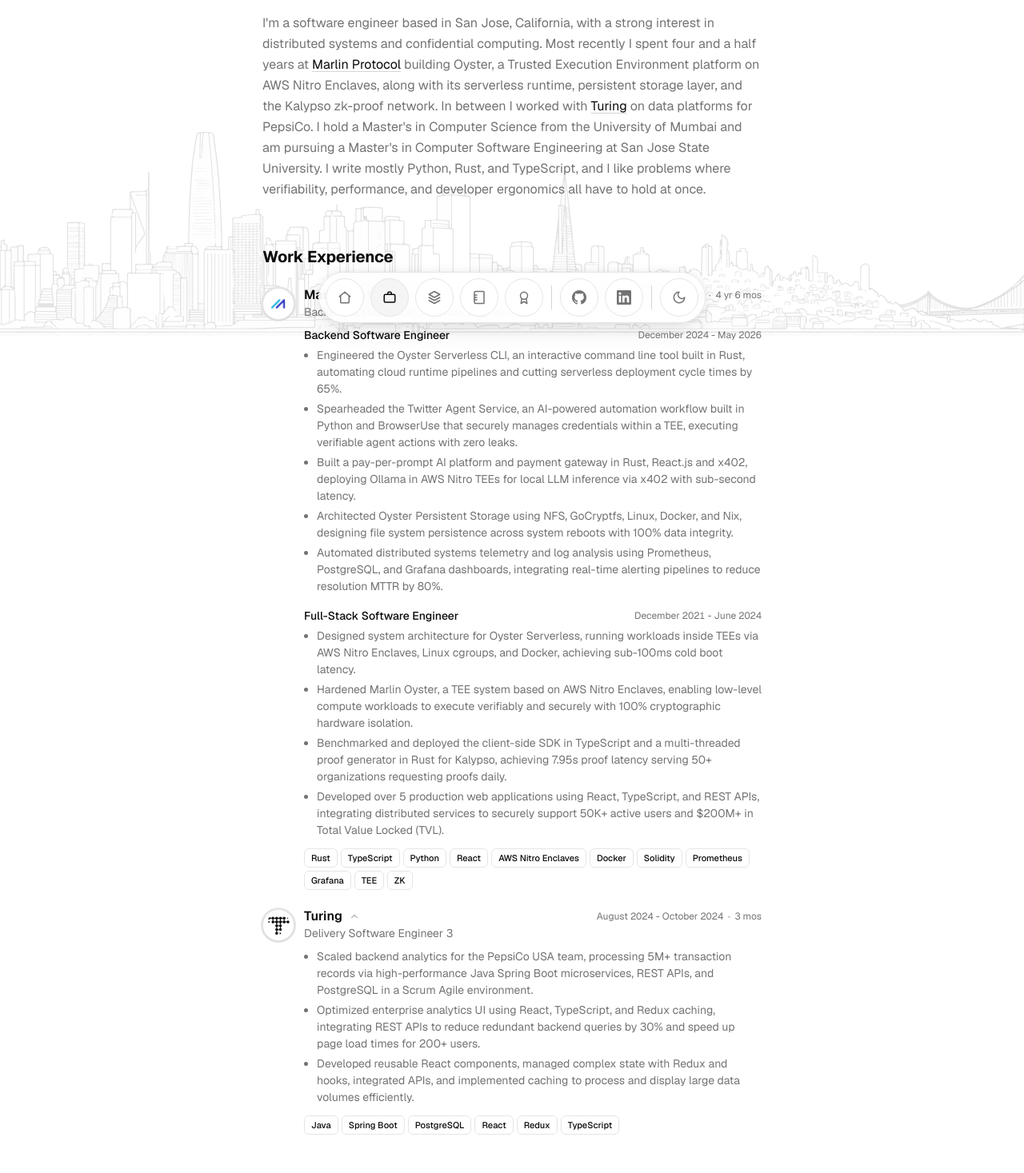
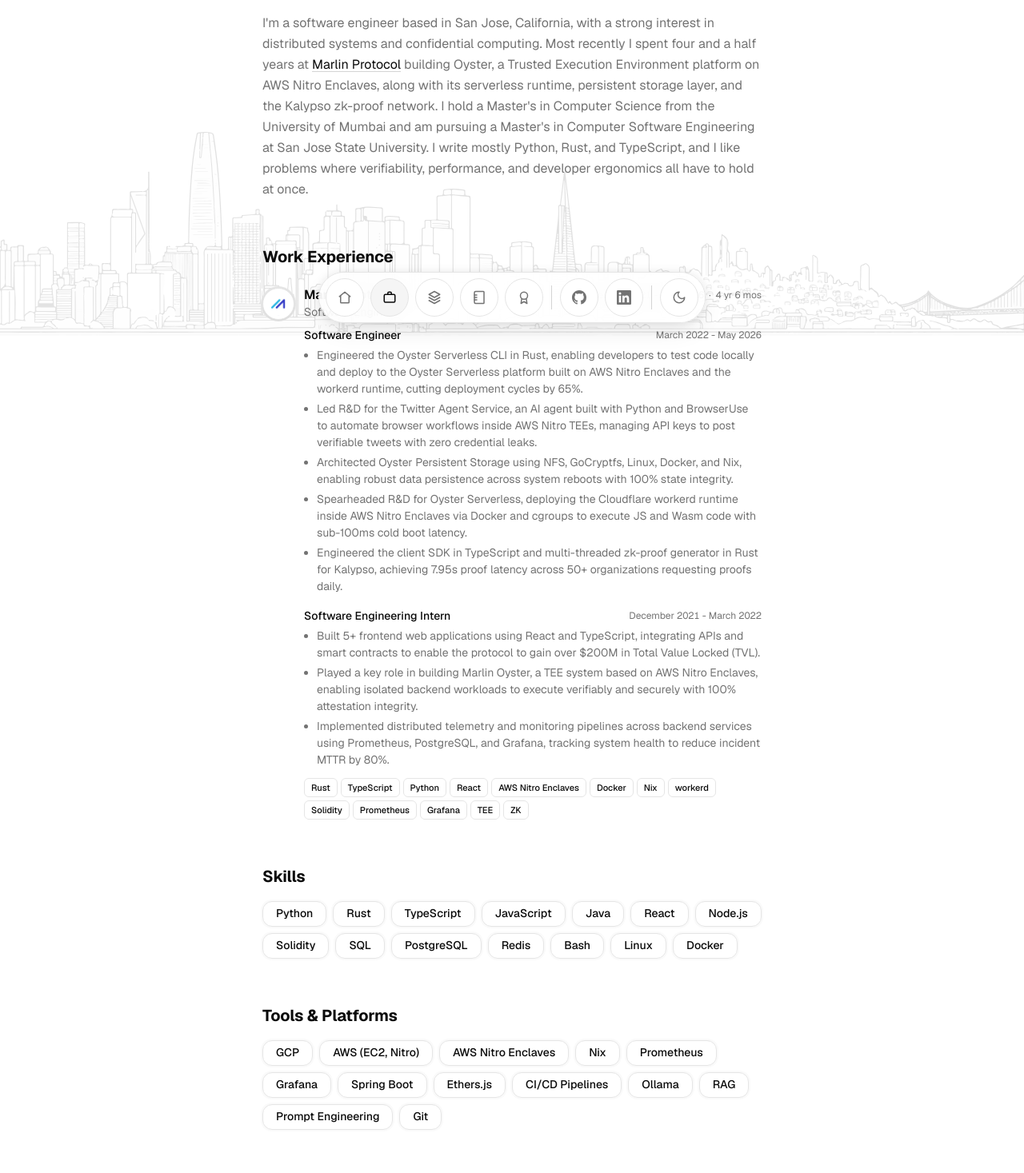
Before and after one commit to sagarparker/sagarparker.github.io, a React (Create React App) app: page / in a window 1280 px wide. Shown: the part 380-1847 px from the top of the page at 80% size. Built offline with nearby package versions, Linux system fonts and the light colour scheme.

Commit message:
Experience section update

```diff
--- a/src/components/About.tsx
+++ b/src/components/About.tsx
@@ -20,15 +20,7 @@
         </a>{' '}
         building Oyster, a Trusted Execution Environment platform on AWS Nitro
         Enclaves, along with its serverless runtime, persistent storage layer,
-        and the Kalypso zk-proof network. In between I worked with{' '}
-        <a
-          href="https://www.turing.com/"
-          target="_blank"
-          rel="noopener noreferrer"
-        >
-          Turing
-        </a>{' '}
-        on data platforms for PepsiCo. I hold a Master's in Computer Science from
+        and the Kalypso zk-proof network. I hold a Master's in Computer Science from
         the University of Mumbai and am pursuing a Master's in Computer Software
         Engineering at San Jose State University. I write mostly Python, Rust,
         and TypeScript, and I like problems where verifiability, performance, and
--- a/src/data/profile.ts
+++ b/src/data/profile.ts
@@ -1,5 +1,4 @@
 import marlinLogo from '../assets/images/marlin_logo.png';
-import turingLogo from '../assets/images/turing_logo.png';
 
 export const LINKS = {
   github: 'https://github.com/sagarparker',
@@ -33,27 +32,26 @@
     href: 'https://www.marlin.org/',
     period: 'December 2021 - May 2026',
     span: '4 yr 6 mos',
-    headline: 'Backend & Full-Stack Software Engineer',
+    headline: 'Software Engineer',
     roles: [
       {
-        title: 'Backend Software Engineer',
-        period: 'December 2024 - May 2026',
+        title: 'Software Engineer',
+        period: 'March 2022 - May 2026',
         bullets: [
-          'Engineered the Oyster Serverless CLI, an interactive command line tool built in Rust, automating cloud runtime pipelines and cutting serverless deployment cycle times by 65%.',
-          'Spearheaded the Twitter Agent Service, an AI-powered automation workflow built in Python and BrowserUse that securely manages credentials within a TEE, executing verifiable agent actions with zero leaks.',
-          'Built a pay-per-prompt AI platform and payment gateway in Rust, React.js and x402, deploying Ollama in AWS Nitro TEEs for local LLM inference via x402 with sub-second latency.',
-          'Architected Oyster Persistent Storage using NFS, GoCryptfs, Linux, Docker, and Nix, designing file system persistence across system reboots with 100% data integrity.',
-          'Automated distributed systems telemetry and log analysis using Prometheus, PostgreSQL, and Grafana dashboards, integrating real-time alerting pipelines to reduce resolution MTTR by 80%.',
+          'Engineered the Oyster Serverless CLI in Rust, enabling developers to test code locally and deploy to the Oyster Serverless platform built on AWS Nitro Enclaves and the workerd runtime, cutting deployment cycles by 65%.',
+          'Led R&D for the Twitter Agent Service, an AI agent built with Python and BrowserUse to automate browser workflows inside AWS Nitro TEEs, managing API keys to post verifiable tweets with zero credential leaks.',
+          'Architected Oyster Persistent Storage using NFS, GoCryptfs, Linux, Docker, and Nix, enabling robust data persistence across system reboots with 100% state integrity.',
+          'Spearheaded R&D for Oyster Serverless, deploying the Cloudflare workerd runtime inside AWS Nitro Enclaves via Docker and cgroups to execute JS and Wasm code with sub-100ms cold boot latency.',
+          'Engineered the client SDK in TypeScript and multi-threaded zk-proof generator in Rust for Kalypso, achieving 7.95s proof latency across 50+ organizations requesting proofs daily.',
         ],
       },
       {
-        title: 'Full-Stack Software Engineer',
-        period: 'December 2021 - June 2024',
+        title: 'Software Engineering Intern',
+        period: 'December 2021 - March 2022',
         bullets: [
-          'Designed system architecture for Oyster Serverless, running workloads inside TEEs via AWS Nitro Enclaves, Linux cgroups, and Docker, achieving sub-100ms cold boot latency.',
-          'Hardened Marlin Oyster, a TEE system based on AWS Nitro Enclaves, enabling low-level compute workloads to execute verifiably and securely with 100% cryptographic hardware isolation.',
-          'Benchmarked and deployed the client-side SDK in TypeScript and a multi-threaded proof generator in Rust for Kalypso, achieving 7.95s proof latency serving 50+ organizations requesting proofs daily.',
-          'Developed over 5 production web applications using React, TypeScript, and REST APIs, integrating distributed services to securely support 50K+ active users and $200M+ in Total Value Locked (TVL).',
+          'Built 5+ frontend web applications using React and TypeScript, integrating APIs and smart contracts to enable the protocol to gain over $200M in Total Value Locked (TVL).',
+          'Played a key role in building Marlin Oyster, a TEE system based on AWS Nitro Enclaves, enabling isolated backend workloads to execute verifiably and securely with 100% attestation integrity.',
+          'Implemented distributed telemetry and monitoring pipelines across backend services using Prometheus, PostgreSQL, and Grafana, tracking system health to reduce incident MTTR by 80%.',
         ],
       },
     ],
@@ -64,39 +62,13 @@
       'React',
       'AWS Nitro Enclaves',
       'Docker',
+      'Nix',
+      'workerd',
       'Solidity',
       'Prometheus',
       'Grafana',
       'TEE',
       'ZK',
-    ],
-  },
-  {
-    company: 'Turing',
-    monogram: 'T',
-    logo: turingLogo,
-    href: 'https://www.turing.com/',
-    period: 'August 2024 - October 2024',
-    span: '3 mos',
-    headline: 'Delivery Software Engineer 3',
-    roles: [
-      {
-        title: 'Delivery Software Engineer 3',
-        period: 'August 2024 - October 2024',
-        bullets: [
-          'Scaled backend analytics for the PepsiCo USA team, processing 5M+ transaction records via high-performance Java Spring Boot microservices, REST APIs, and PostgreSQL in a Scrum Agile environment.',
-          'Optimized enterprise analytics UI using React, TypeScript, and Redux caching, integrating REST APIs to reduce redundant backend queries by 30% and speed up page load times for 200+ users.',
-          'Developed reusable React components, managed complex state with Redux and hooks, integrated APIs, and implemented caching to process and display large data volumes efficiently.',
-        ],
-      },
-    ],
-    skills: [
-      'Java',
-      'Spring Boot',
-      'PostgreSQL',
-      'React',
-      'Redux',
-      'TypeScript',
     ],
   },
 ];
```
